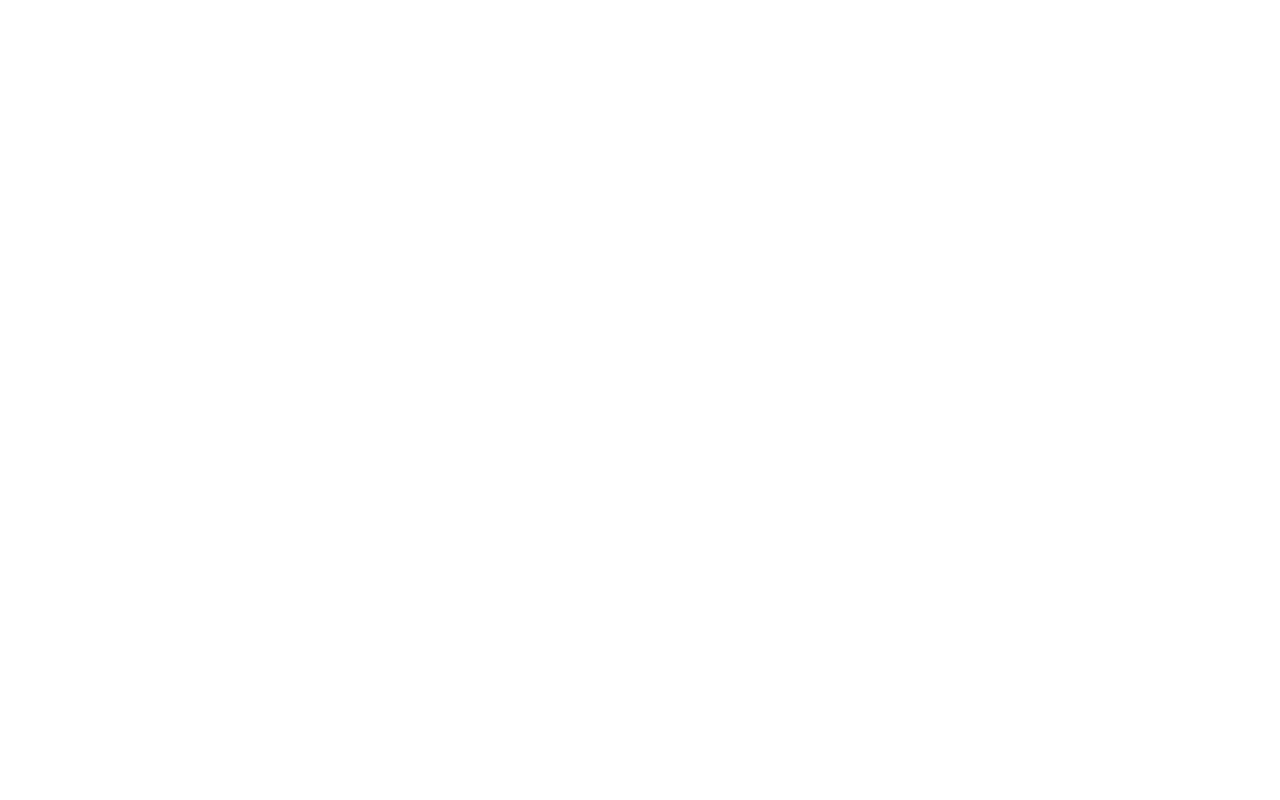
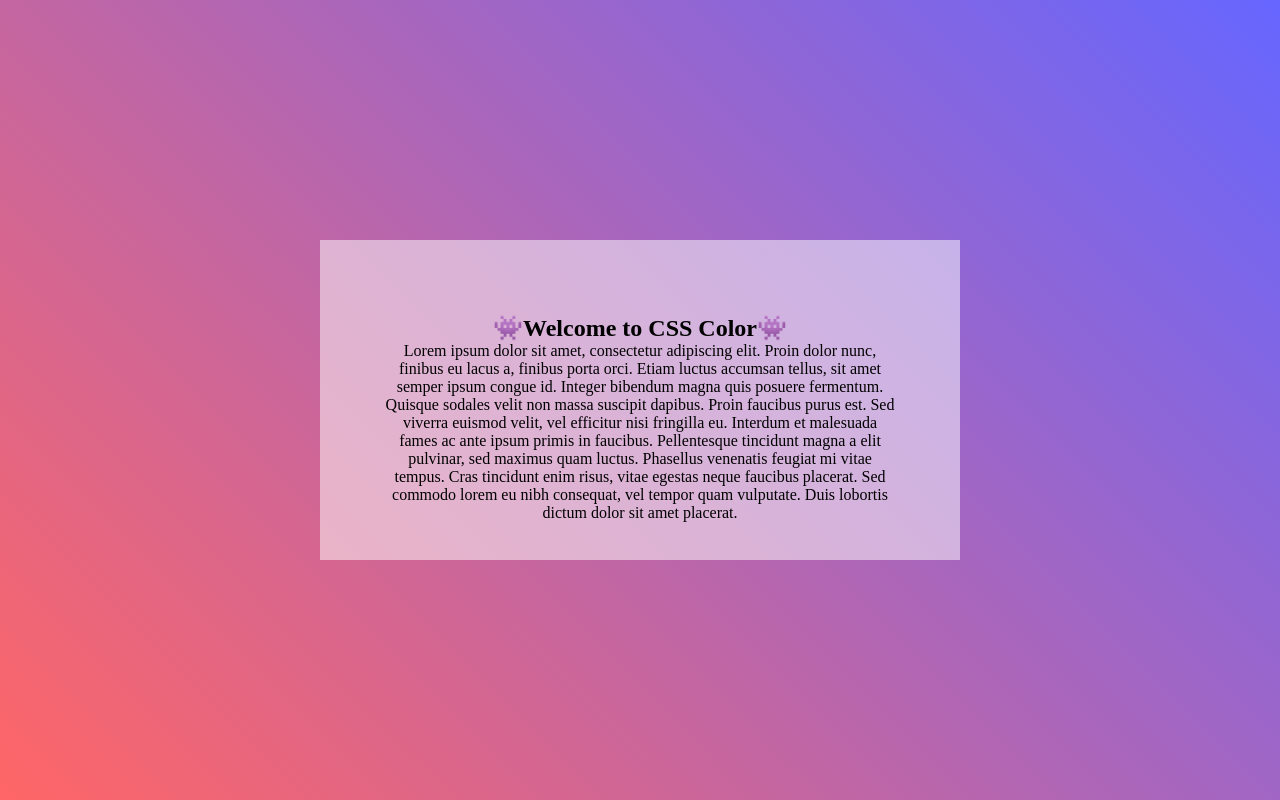
Before and after one commit to techupth/css-colors-fe-1-group-6, a website: page index.html in a window 1280 px wide. Drawn offline with Linux system fonts and the light colour scheme.

Commit message:
exercise: colors

```diff
--- a/index.html
+++ b/index.html
@@ -10,7 +10,23 @@
 </head>
 
 <body>
-  <!-- Start coding here -->
+
+  <div class="wrap">
+    <h2>👾Welcome to CSS Color👾</h2>
+    <p>Lorem ipsum dolor sit amet, consectetur adipiscing elit.
+      Proin dolor nunc, finibus eu lacus a, finibus porta orci.
+      Etiam luctus accumsan tellus, sit amet semper ipsum congue id.
+      Integer bibendum magna quis posuere fermentum. Quisque sodales
+      velit non massa suscipit dapibus. Proin faucibus purus est.
+      Sed viverra euismod velit, vel efficitur nisi fringilla eu.
+      Interdum et malesuada fames ac ante ipsum primis in faucibus.
+      Pellentesque tincidunt magna a elit pulvinar, sed maximus quam luctus.
+      Phasellus venenatis feugiat mi vitae tempus. Cras tincidunt
+      enim risus, vitae egestas neque faucibus placerat. Sed commodo
+      lorem eu nibh consequat, vel tempor quam vulputate. Duis lobortis
+      dictum dolor sit amet placerat.</p>
+  </div>
+
 </body>
 
 </html>
--- a/style.css
+++ b/style.css
@@ -1 +1,32 @@
 /* Start coding here */
+
+* {
+    margin: 0;
+    padding: 0;
+
+}
+
+body {
+    background: linear-gradient(45deg, hsl(0, 100%, 70%), hsl(240, 100%, 70%));
+    height: 100vh;
+    width: 100vw;
+    display: flex;
+    justify-content: center;
+    align-items: center;
+}
+
+.wrap {
+    background-color: hsla(0, 50%, 100%, 0.5);
+    display: flex;
+    flex-direction: column;
+    justify-content: center;
+    align-items: center;
+    text-align: center;
+    height: 40%;
+    width: 50%;
+}
+
+p {
+    height: 45%;
+    width: 80%;
+}
```
